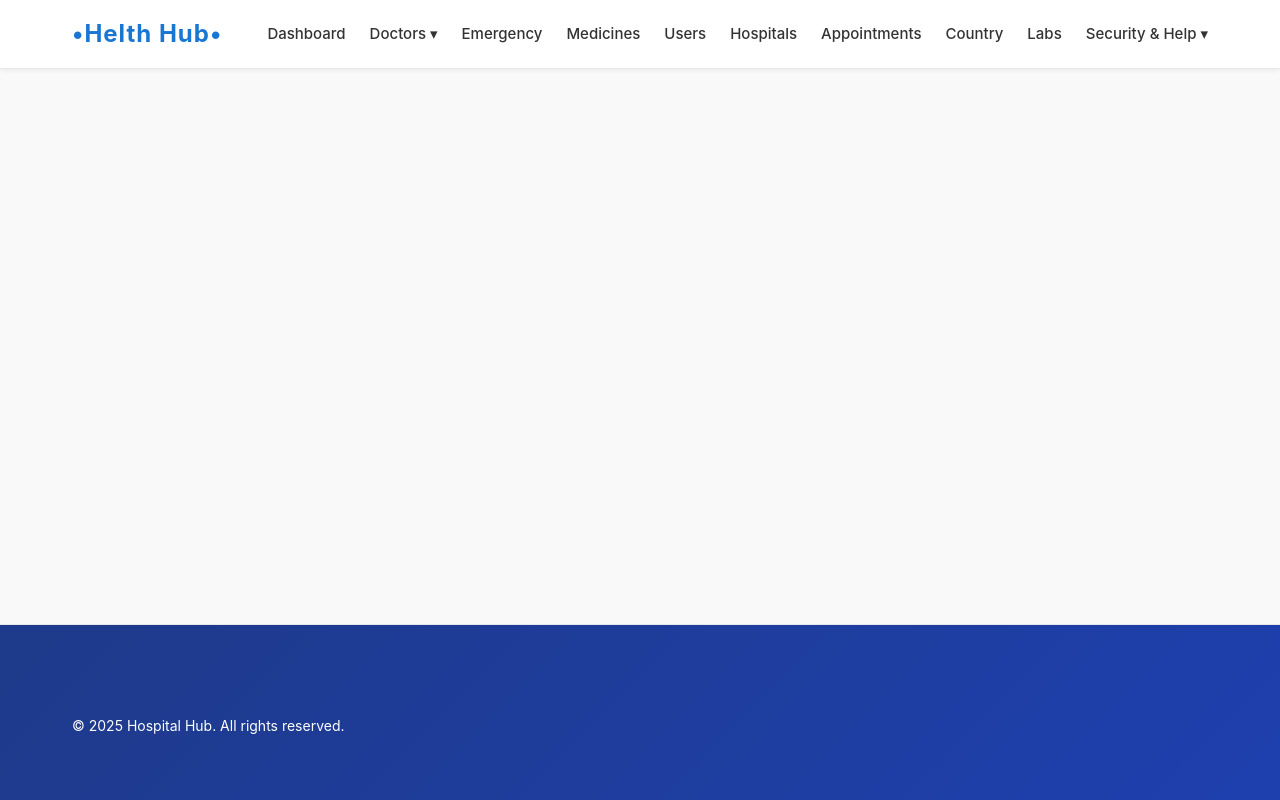
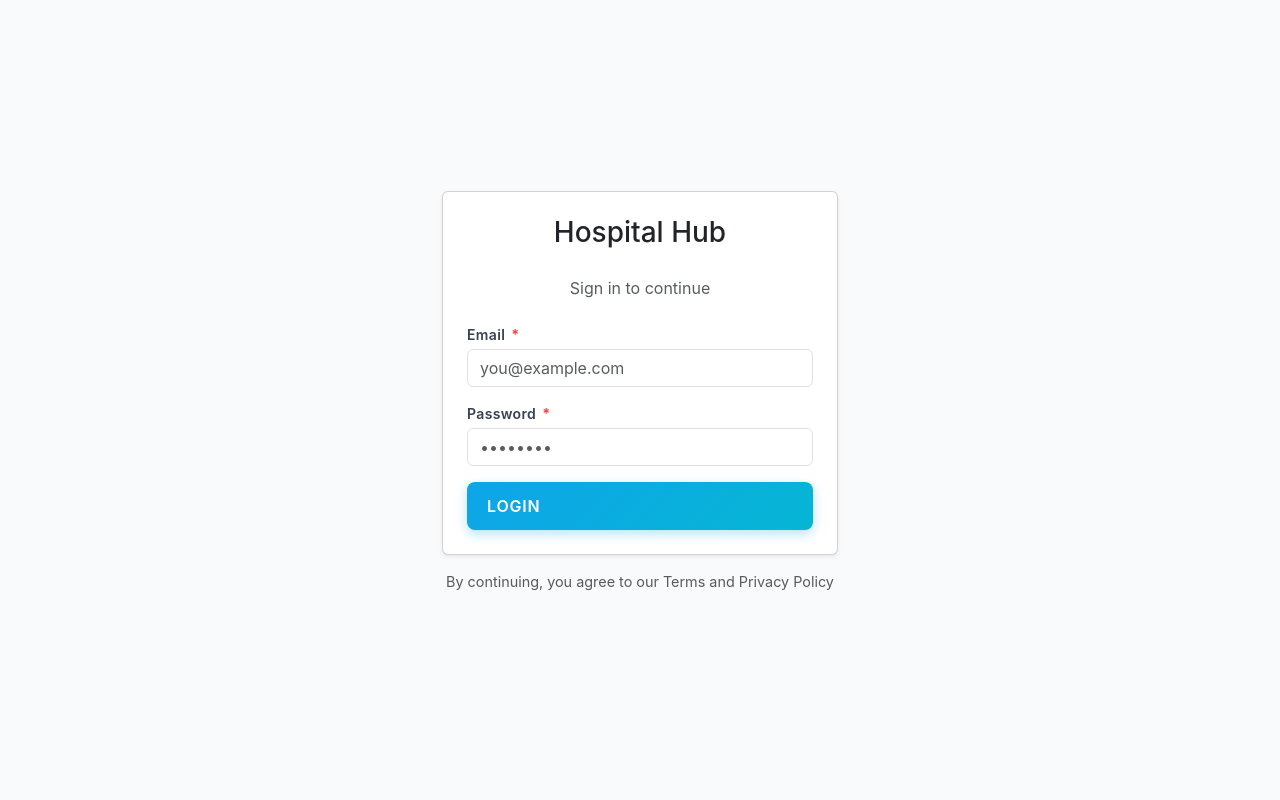
Before and after one commit to jainilth/Hospital_Hub_Interface, a React (Vite) app in the folder hospita-hub-interface/: page / in a window 1280 px wide. Built offline with nearby package versions, Linux system fonts and the light colour scheme.

Commit message:
static login added

```diff
--- a/hospita-hub-interface/src/App.jsx
+++ b/hospita-hub-interface/src/App.jsx
@@ -34,13 +34,17 @@ import PatientDashboard from "./Pages/Patient/PatientDashboard";
 import Consult from "./Pages/Patient/Consult";
 import Specialities from "./Pages/Patient/Specialities";
 import Doctors from "./Pages/Patient/Doctors";
+import LoginPage from "./LoginPage";
 
 function App() {
   return (
     <BrowserRouter>
       <Routes>
+        {/* Login Route */}
+        <Route path="/" element={<LoginPage />} />
+
         {/* Admin Routes */}
-        <Route path="/" element={<AdminLayout />}>
+        <Route path="/admin" element={<AdminLayout />}>
           <Route path="dashboard" element={<Dashboard />} />
           <Route path="doctorList" element={<DoctorList />} />
           <Route path="doctorAdd" element={<DoctorAdd />} />
--- a/hospita-hub-interface/src/Layouts/AdminLayout.jsx
+++ b/hospita-hub-interface/src/Layouts/AdminLayout.jsx
@@ -11,22 +11,22 @@ const AdminLayout = () => {
         <div className="container">
           <div className="logo">•Helth Hub•</div>
           <nav className="nav-links">
-            <Link to="/dashboard">Dashboard</Link>
+            <Link to="/admin/dashboard">Dashboard</Link>
 
             <div className="dropdown">
               <Link to="">Doctors ▾</Link>
               <div className="dropdown-content">
-                <Link to="/doctorAdd">Add Doctor</Link>
-                <Link to="/doctorList">View Doctors</Link>
+                <Link to="/admin/doctorAdd">Add Doctor</Link>
+                <Link to="/admin/doctorList">View Doctors</Link>
               </div>
             </div>
 
-            <Link to="/emergency">Emergency</Link>
-            <Link to="/medicine">Medicines</Link>
-            <Link to="/user">Users</Link>
-            <Link to="/hospital">Hospitals</Link>
-            <Link to="/appointment">Appointments</Link>
-            <Link to="/country">Country</Link>
+            <Link to="/admin/emergency">Emergency</Link>
+            <Link to="/admin/medicine">Medicines</Link>
+            <Link to="/admin/user">Users</Link>
+            <Link to="/admin/hospital">Hospitals</Link>
+            <Link to="/admin/appointment">Appointments</Link>
+            <Link to="/admin/country">Country</Link>
             <Link to="#">Labs</Link>
             {/* <div className="dropdown">
               <Link to="#">For Corporates ▾</Link>
--- /dev/null
+++ b/hospita-hub-interface/src/LoginPage.jsx
@@ -0,0 +1,41 @@
+import React from 'react'
+import { useNavigate } from 'react-router-dom'
+
+export default function LoginPage() {
+  const navigate = useNavigate()
+
+  const handleLogin = (e) => {
+    e.preventDefault()
+    navigate('/patient/home')
+  }
+
+  return (
+    <div className="container d-flex align-items-center justify-content-center" style={{ minHeight: '100vh' }}>
+      <div className="row w-100" style={{ maxWidth: '420px' }}>
+        <div className="col-12">
+          <div className="card shadow-sm">
+            <div className="card-body p-4">
+              <h3 className="mb-1 text-center">Hospital Hub</h3>
+              <p className="text-muted mb-4 text-center">Sign in to continue</p>
+
+              <form onSubmit={handleLogin}>
+                <div className="mb-3">
+                  <label className="form-label">Email</label>
+                  <input type="email" className="form-control" placeholder="you@example.com" required />
+                </div>
+                <div className="mb-3">
+                  <label className="form-label">Password</label>
+                  <input type="password" className="form-control" placeholder="••••••••" required />
+                </div>
+                <button type="submit" className="btn btn-primary w-100">Login</button>
+              </form>
+            </div>
+          </div>
+          <p className="text-center text-muted mt-3" style={{ fontSize: '0.9rem' }}>
+            By continuing, you agree to our Terms and Privacy Policy
+          </p>
+        </div>
+      </div>
+    </div>
+  )
+}
--- a/hospita-hub-interface/src/Pages/Patient/Consult.jsx
+++ b/hospita-hub-interface/src/Pages/Patient/Consult.jsx
@@ -84,7 +84,8 @@ export default function Consult() {
                             <div className="specialty-practo-card" key={i}>
                                 <img className="specialty-practo-icon" src={s.iconUrl || "https://img.icons8.com/color/96/000000/medical-doctor.png"} alt={s.specializationName} />
                                 <div className="specialty-practo-name">{s.specializationName}</div>
-                                <Link className="specialty-practo-link" to={`/patient/doctors?specializationId=${s.specializationId}&speciality=${encodeURIComponent(s.specializationName || '')}`}>Consult now &gt;</Link>
+                                <Link className="specialty-practo-link" to='chat'>consult now</Link>
+                                {/* <Link className="specialty-practo-link" to={`/patient/doctors?specializationId=${s.specializationId}&speciality=${encodeURIComponent(s.specializationName || '')}`}>Consult now &gt;</Link> */}
                             </div>
                         ))
                     ) : (
```
